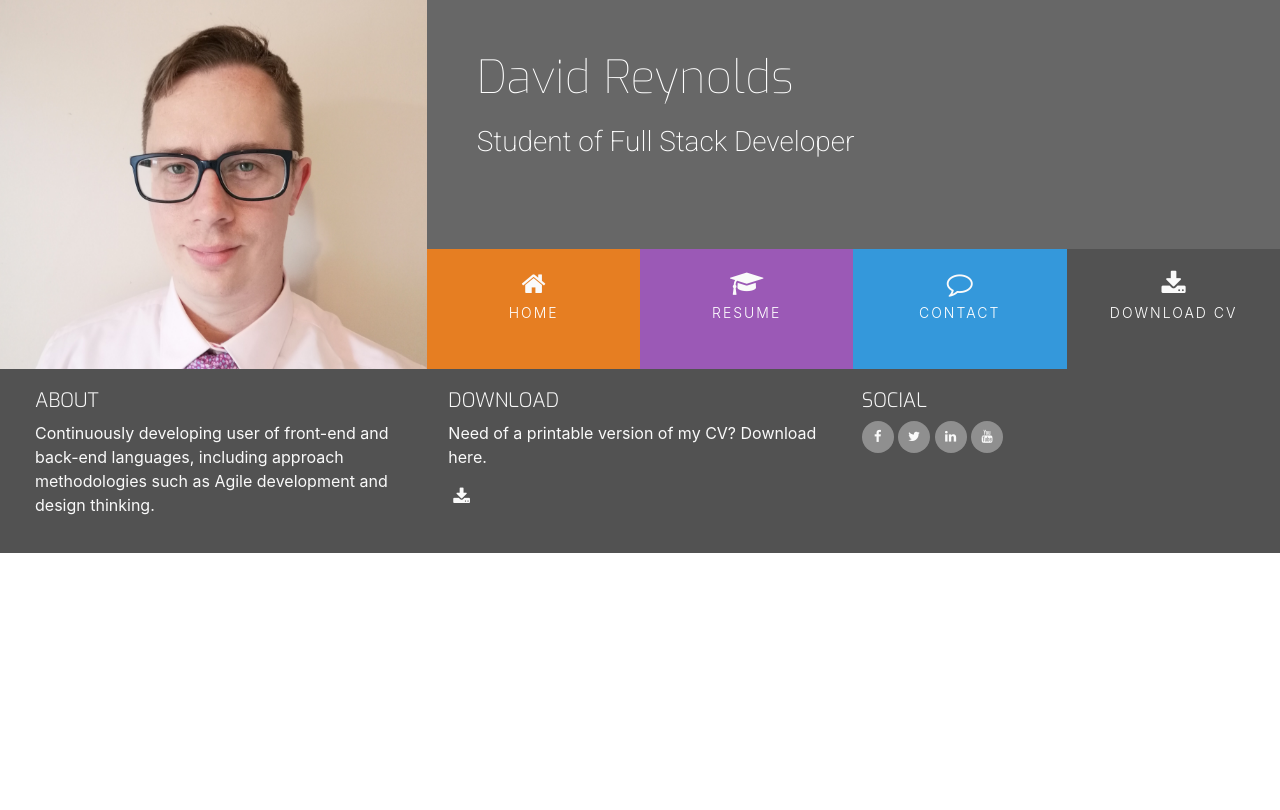
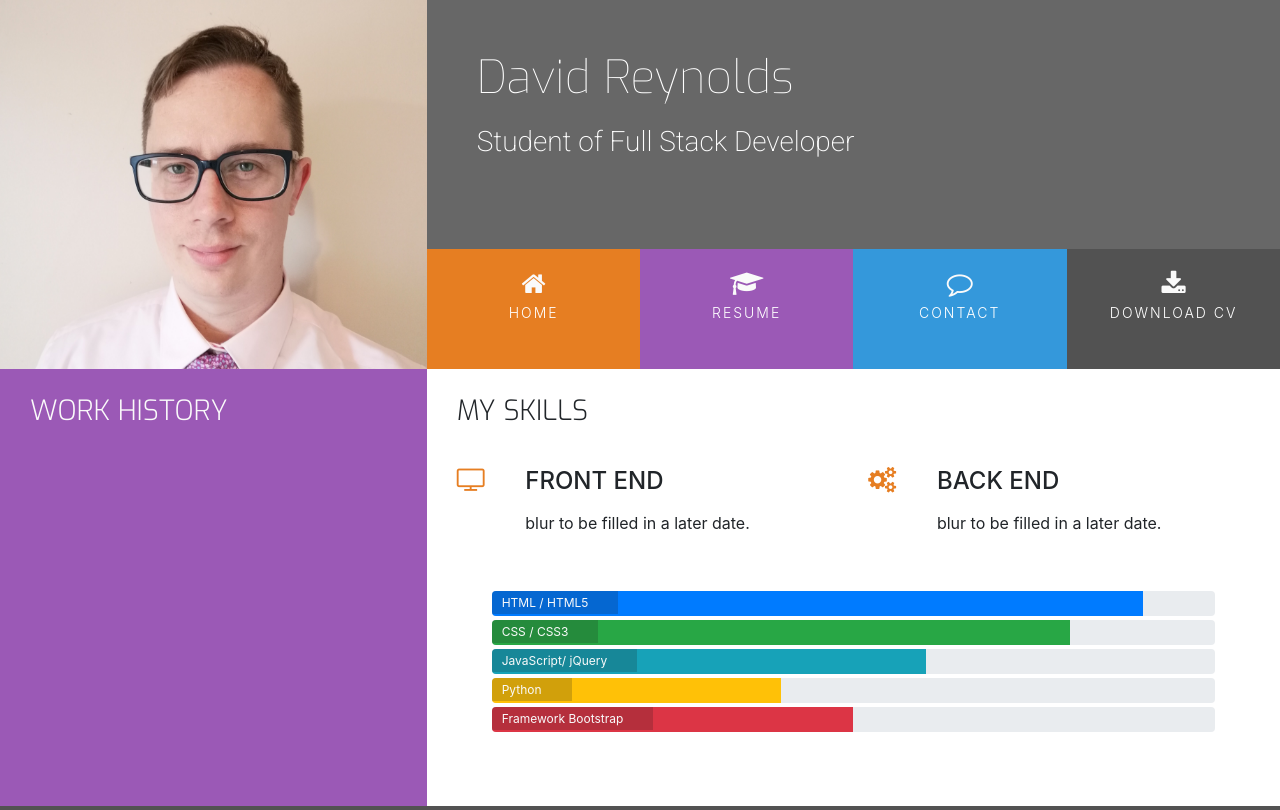
Before and after one commit to FluffyBullet/UCD-Resme, a plain HTML site: page resume.html in a window 1280 px wide. Shown: the top 810 px of the page. Drawn offline with nearby package versions, Linux system fonts and the light colour scheme.

Commit message:
resume page updated and links working

```diff
--- a/assets/css/style.css
+++ b/assets/css/style.css
@@ -28,6 +28,10 @@
 
 .bg-color-personal-info{
     background-color:#f4f4f4;
+}
+
+.bg-color-work-history{
+    background-color:#9b59b6;
 }
 
 /*--------------------------------------------Special paddings/margins/text*/
@@ -63,6 +67,7 @@ h4 {
     float:none;
 }
 
+.history-heading,
 .section-heading {
     font-family: "Exo", sans-serif;
     font-weight:300;
@@ -262,3 +267,31 @@ footer {
     position: relative;
     width: 60%;
 }
+
+/*-------------------------------------------- skills*/
+
+.progress {
+    position:relative;
+    height:25px;
+    margin-bottom:4px;
+}
+
+.progress-type {
+    position:absolute;
+    left:0px;
+    font-weight:400;
+    padding: 3px 30px 2px 10px;
+    color:#fafafa;
+    background-color:rgba(25, 25, 25, 0.2);
+}
+
+.progress-section {
+    margin:40px 20px;
+}
+
+/*-------------------------------------------- Work History*/
+
+.history-heading {
+    color:#fafafa;
+    margin-bottom:50px;
+}
--- a/resume.html
+++ b/resume.html
@@ -25,13 +25,13 @@
                     <div class="col">
                         <ul id="nav" class="list-inline menucontainer">
                             <li class="col-6 col-sm-3 list-inline-item ui-menu-color-home menuitem">
-                                <a href="#" class="hvr-sweep-to-bottom"><i class="fa fa-home" aria-hidden="true"></i><span>Home</span></a>
+                                <a href="index.html" class="hvr-sweep-to-bottom"><i class="fa fa-home" aria-hidden="true"></i><span>Home</span></a>
                             </li>
                             <li class="col-6 col-sm-3 list-inline-item ui-menu-color-resume menuitem">
-                                <a href="#" class="hvr-sweep-to-bottom"><i class="fa fa-graduation-cap" aria-hidden="true"></i><span>Resume</span></a>
+                                <a href="resume.html" class="hvr-sweep-to-bottom"><i class="fa fa-graduation-cap" aria-hidden="true"></i><span>Resume</span></a>
                             </li>
                             <li class="col-6 col-sm-3 list-inline-item ui-menu-color-contact menuitem">
-                                <a href="#" class="hvr-sweep-to-bottom"><i class="fa fa-comment-o" aria-hidden="true"></i><span>Contact</span></a>
+                                <a href="contact.html" class="hvr-sweep-to-bottom"><i class="fa fa-comment-o" aria-hidden="true"></i><span>Contact</span></a>
                             </li>
                             <li class="col-6 col-sm-3 list-inline-item ui-menu-color-download menuitem">
                                 <a href="#" class="hvr-sweep-to-bottom"><i class="fa fa-download" aria-hidden="true"></i><span>Download CV</span></a>
@@ -42,8 +42,86 @@
             </div>
         </div>
     </header>
-    <section>
+    <section class="container-fluid">
+        <div class="row">
+            <div class="col-md-4 bg-color-work-history section-column">
+                <div class="row">
+                    <div class="col-12">
+                        <h3 class="history-heading uppercase">
+                            Work History
+                        </h3>
+                    </div>
+                </div>
 
+            </div>
+            <div class="col-md-8 bg-color-three-reasons section-column">
+                <div class="row">
+                    <div class="col">
+                        <h3 class="section-heading uppercase">
+                            My Skills
+                        </h3>
+                    </div>
+                </div>
+                <div class="row">
+                    <div class="col-10 offset-1 offset-sm-0 col-sm-4 col-md-6">
+                        <div class="row">
+                            <div class="col-2">
+                                <i class="three-reasons-icon fa fa-tv" aria-hidden="true"></i>
+                            </div>
+                            <div class="col-10">
+                                <h4 class="three-reasons-heading uppercase"> Front End</h4>
+                                <p>blur to be filled in a later date.</p>
+                            </div>
+                        </div>
+                    </div>
+                    <div class="col-10 offset-1 offset-sm-0 col-sm-4 col-md-6">
+                        <div class="row">
+                            <div class="col-2">
+                                <i class="three-reasons-icon fa fa-gears" aria-hidden="true"></i>
+                            </div>
+                            <div class="col-10">
+                                <h4 class="three-reasons-heading uppercase"> Back End</h4>
+                                <p>blur to be filled in a later date.</p>
+                            </div>
+                        </div>
+                    </div>
+                </div>
+                <div class="row progress-section">
+                    <div class="col">
+                        <div class="progress">
+                            <div class="progress-bar" role="progressbar" aria-valuenow="90" aria-valuemin="0" aria-valuemax="100" style="width:90%">
+                            <span class="sr-only">90% complete</span>
+                            </div>
+                            <span class="progress-type">HTML / HTML5</span>
+                        </div>
+                        <div class="progress">
+                            <div class="progress-bar bg-success" role="progressbar" aria-valuenow="80" aria-valuemin="0" aria-valuemax="100" style="width:80%">
+                            <span class="sr-only">80% complete</span>
+                            </div>
+                            <span class="progress-type">CSS / CSS3</span>
+                        </div>
+                        <div class="progress">
+                            <div class="progress-bar bg-info" role="progressbar" aria-valuenow="60" aria-valuemin="0" aria-valuemax="100" style="width:60%">
+                            <span class="sr-only">60% complete</span>
+                            </div>
+                            <span class="progress-type">JavaScript/ jQuery</span>
+                        </div>
+                        <div class="progress">
+                            <div class="progress-bar bg-warning" role="progressbar" aria-valuenow="40" aria-valuemin="0" aria-valuemax="100" style="width:40%">
+                            <span class="sr-only">40% complete</span>
+                            </div>
+                            <span class="progress-type">Python</span>
+                        </div>
+                        <div class="progress">
+                            <div class="progress-bar bg-danger" role="progressbar" aria-valuenow="50" aria-valuemin="0" aria-valuemax="100" style="width:50%">
+                            <span class="sr-only">50% complete</span>
+                            </div>
+                            <span class="progress-type">Framework Bootstrap</span>
+                        </div>
+                    </div>
+                </div>
+            </div>
+        </div>
     </section>
     <footer class="container-fluid">
         <div id="footer-details" class="row">
```
Also changed, not shown: index.html (+3 -3 lines).
